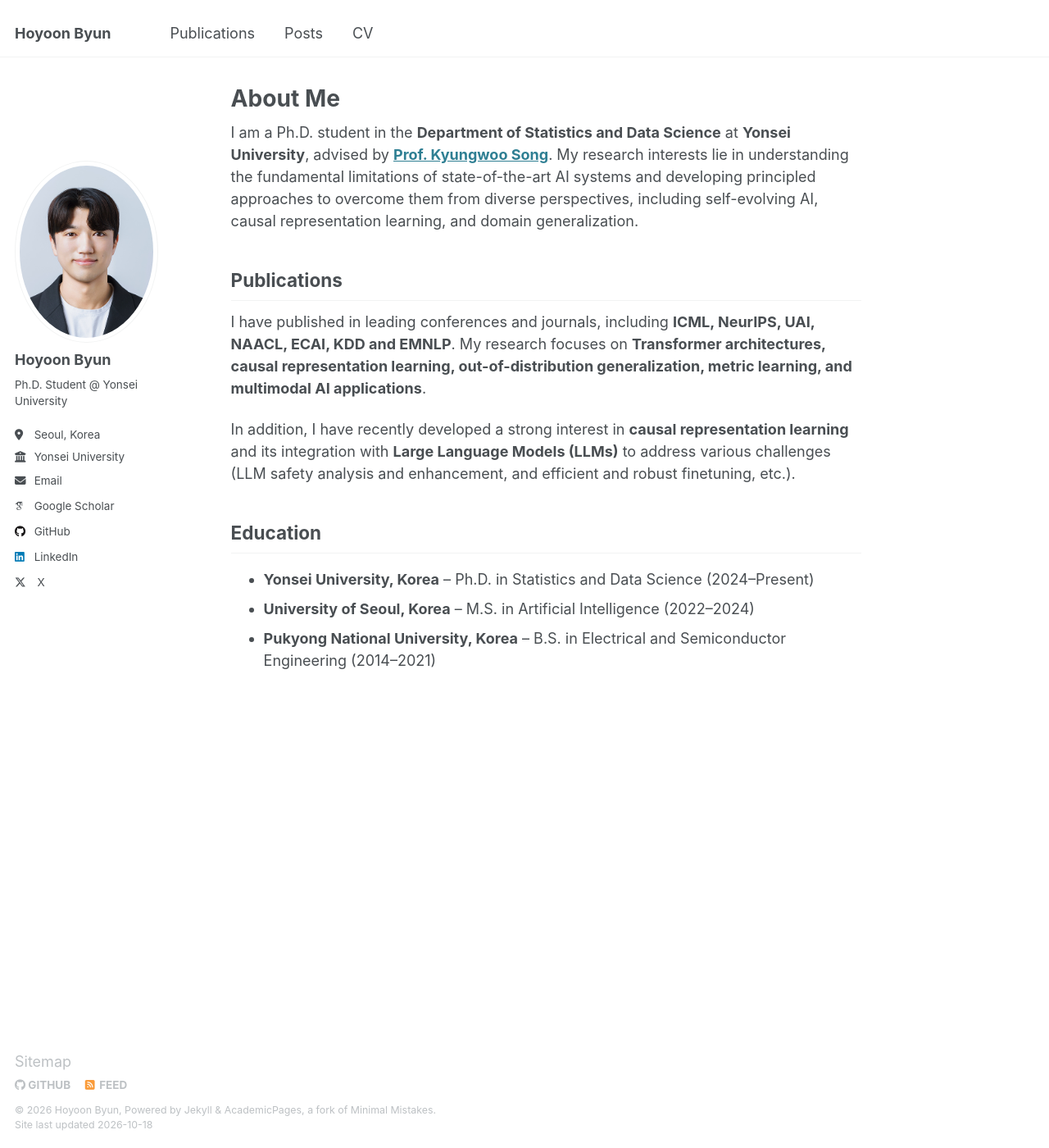
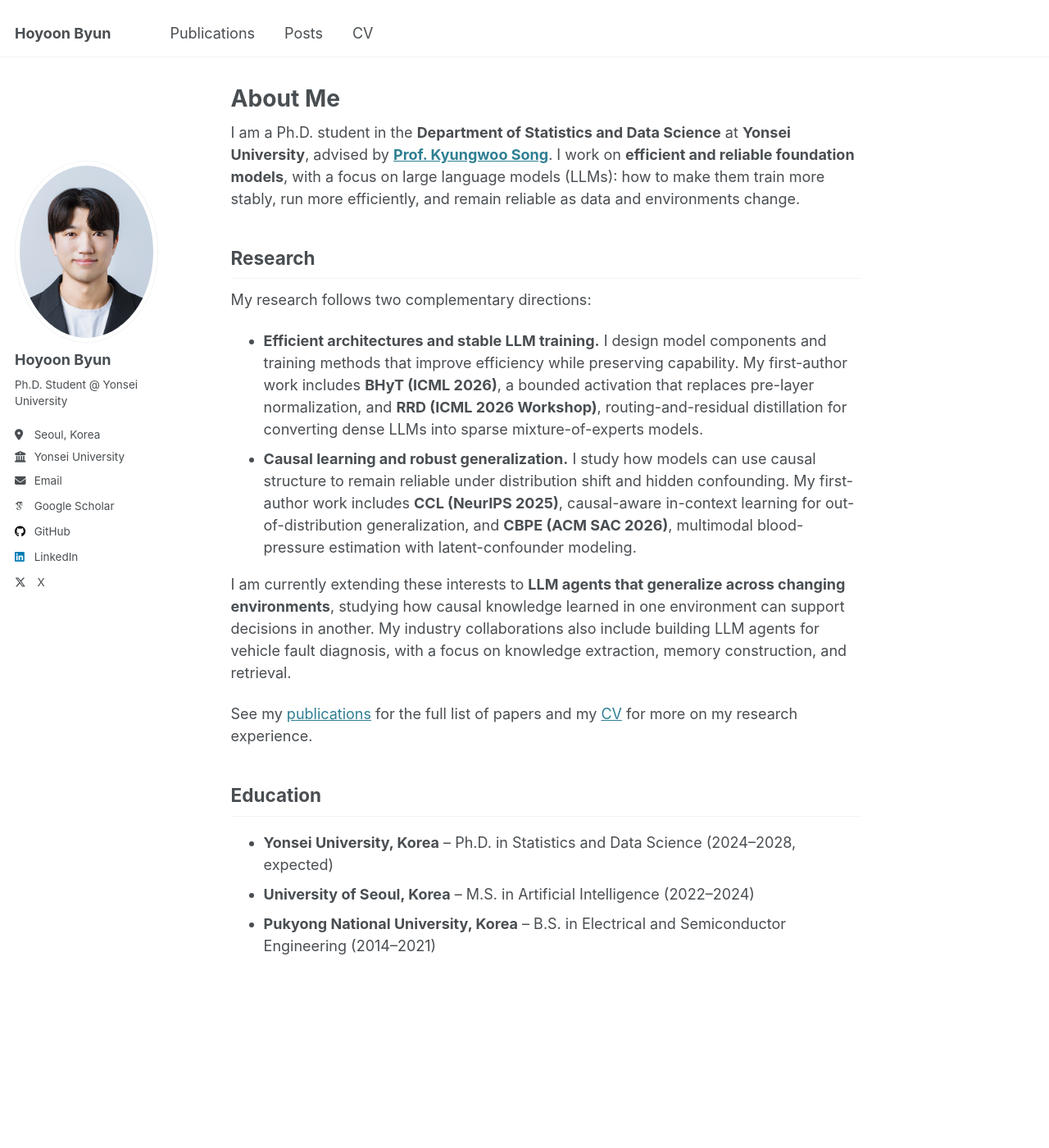
Before and after one commit to hybyun0121/hybyun0121.github.io, a Jekyll site: the page built from _pages/about.md, in a window 1280 px wide and 1400 px high. Shown: the whole window at 82% size. Built offline with Jekyll 4.4.1, drawn with Linux system fonts in a browser that asks for light colours; some web fonts are replaced.

Commit message:
Update About Me research profile and expected graduation

```diff
--- a/_pages/about.md
+++ b/_pages/about.md
@@ -7,14 +7,20 @@
   - /about.html
 ---
 
-I am a Ph.D. student in the **Department of Statistics and Data Science** at **Yonsei University**, advised by **[Prof. Kyungwoo Song](https://mlai.yonsei.ac.kr/home)**. My research interests lie in understanding the fundamental limitations of state-of-the-art AI systems and developing principled approaches to overcome them from diverse perspectives, including self-evolving AI, causal representation learning, and domain generalization.
+I am a Ph.D. student in the **Department of Statistics and Data Science** at **Yonsei University**, advised by **[Prof. Kyungwoo Song](https://mlai.yonsei.ac.kr/home)**. I work on **efficient and reliable foundation models**, with a focus on large language models (LLMs): how to make them train more stably, run more efficiently, and remain reliable as data and environments change.
 
-## Publications
-I have published in leading conferences and journals, including **ICML, NeurIPS, UAI, NAACL, ECAI, KDD and EMNLP**. My research focuses on **Transformer architectures, causal representation learning, out-of-distribution generalization, metric learning, and multimodal AI applications**.
+## Research
 
-In addition, I have recently developed a strong interest in **causal representation learning** and its integration with **Large Language Models (LLMs)** to address various challenges (LLM safety analysis and enhancement, and efficient and robust finetuning, etc.).
+My research follows two complementary directions:
+
+- **Efficient architectures and stable LLM training.** I design model components and training methods that improve efficiency while preserving capability. My first-author work includes **BHyT (ICML 2026)**, a bounded activation that replaces pre-layer normalization, and **RRD (ICML 2026 Workshop)**, routing-and-residual distillation for converting dense LLMs into sparse mixture-of-experts models.
+- **Causal learning and robust generalization.** I study how models can use causal structure to remain reliable under distribution shift and hidden confounding. My first-author work includes **CCL (NeurIPS 2025)**, causal-aware in-context learning for out-of-distribution generalization, and **CBPE (ACM SAC 2026)**, multimodal blood-pressure estimation with latent-confounder modeling.
+
+I am currently extending these interests to **LLM agents that generalize across changing environments**, studying how causal knowledge learned in one environment can support decisions in another. My industry collaborations also include building LLM agents for vehicle fault diagnosis, with a focus on knowledge extraction, memory construction, and retrieval.
+
+See my [publications](/publications/) for the full list of papers and my [CV](/cv/) for more on my research experience.
 
 ## Education
-- **Yonsei University, Korea** – Ph.D. in Statistics and Data Science (2024–Present)
+- **Yonsei University, Korea** – Ph.D. in Statistics and Data Science (2024–2028, expected)
 - **University of Seoul, Korea** – M.S. in Artificial Intelligence (2022–2024)
 - **Pukyong National University, Korea** – B.S. in Electrical and Semiconductor Engineering (2014–2021)
```
